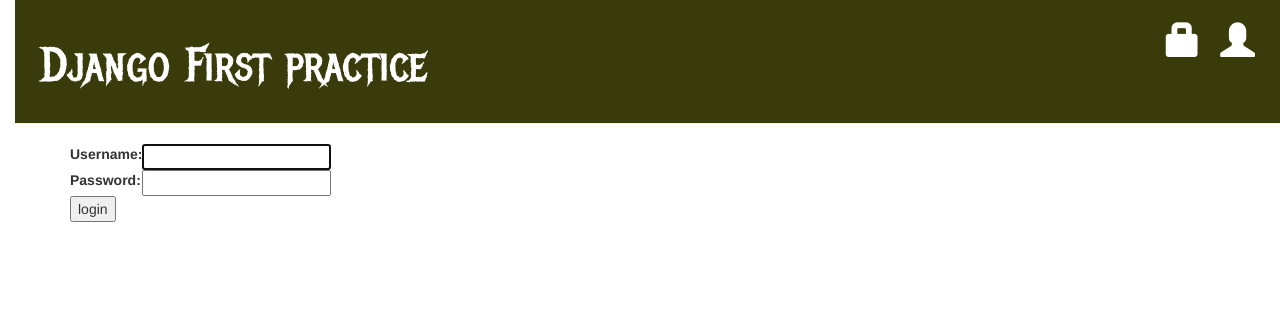
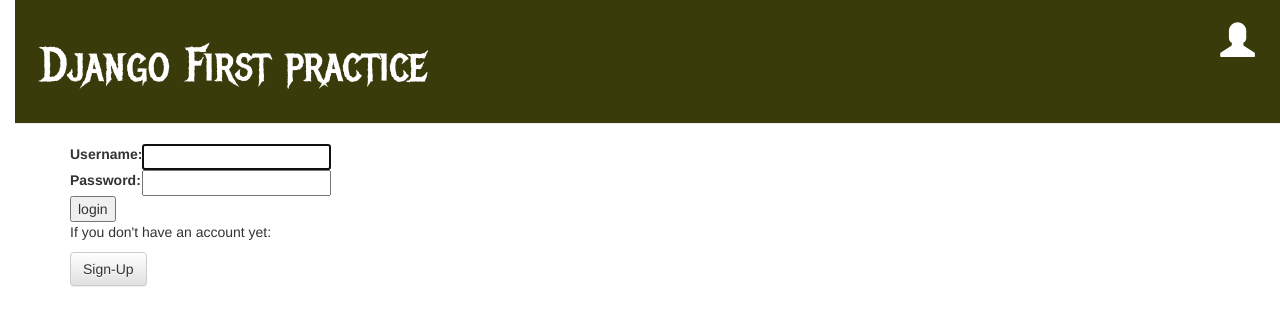
Before and after one commit to Joralias/my-first-blog, a Django app: page /accounts/login/ in a window 1280 px wide. Shown: the top 326 px of the page. Run offline with Django 3.2, Linux system fonts and the light colour scheme; some libraries are stand-ins or nearby versions.

Commit message:
Improve login access

```diff
--- a/blog/templates/blog/base.html
+++ b/blog/templates/blog/base.html
@@ -18,8 +18,7 @@
                     <a title="Add new post" href="{% url 'post_new' %}" class="top-menu"><span class="glyphicon glyphicon-plus"></span></a>
                     <a title="Draft list"  href="{% url 'post_draft_list' %}" class="top-menu"><span class="glyphicon glyphicon-list-alt"></span></a>
                 {% else %}
-                    <a title="Sign-in" href="{% url 'signup' %}" class="top-menu"><span class="glyphicon glyphicon-user"></span></a>
-                    <a title="Log-in" href="{% url 'login' %}" class="top-menu"><span class="glyphicon glyphicon-lock"></span></a>
+                    <a title="Log-in" href="{% url 'login' %}" class="top-menu"><span class="glyphicon glyphicon-user"></span></a>
 
                 {% endif %}
 
--- a/blog/templates/registration/login.html
+++ b/blog/templates/registration/login.html
@@ -21,4 +21,10 @@
         <input type="submit" value="login" />
         <input type="hidden" name="next" value="{{ next }}" />
     </form>
+    <div>
+        <p>If you don't have an account yet:</p>
+        <a title ="Sign-up" class="btn btn-default" href="{% url 'signup' %}">Sign-Up</a>
+    </div>
+
+
 {% endblock %}
```
